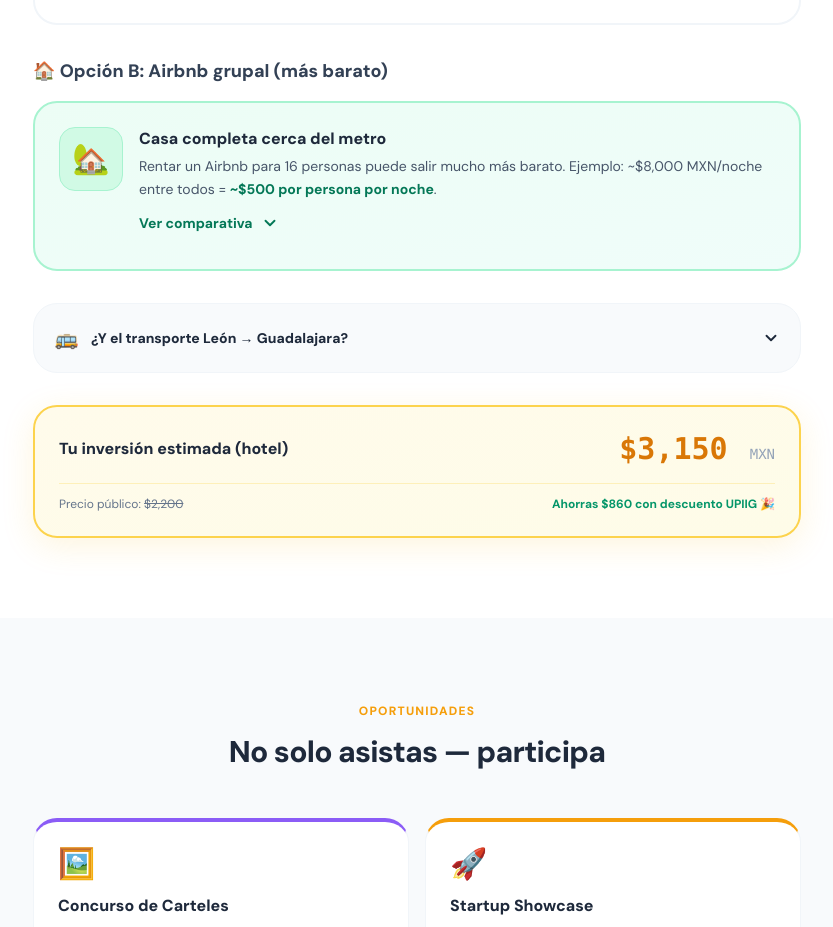
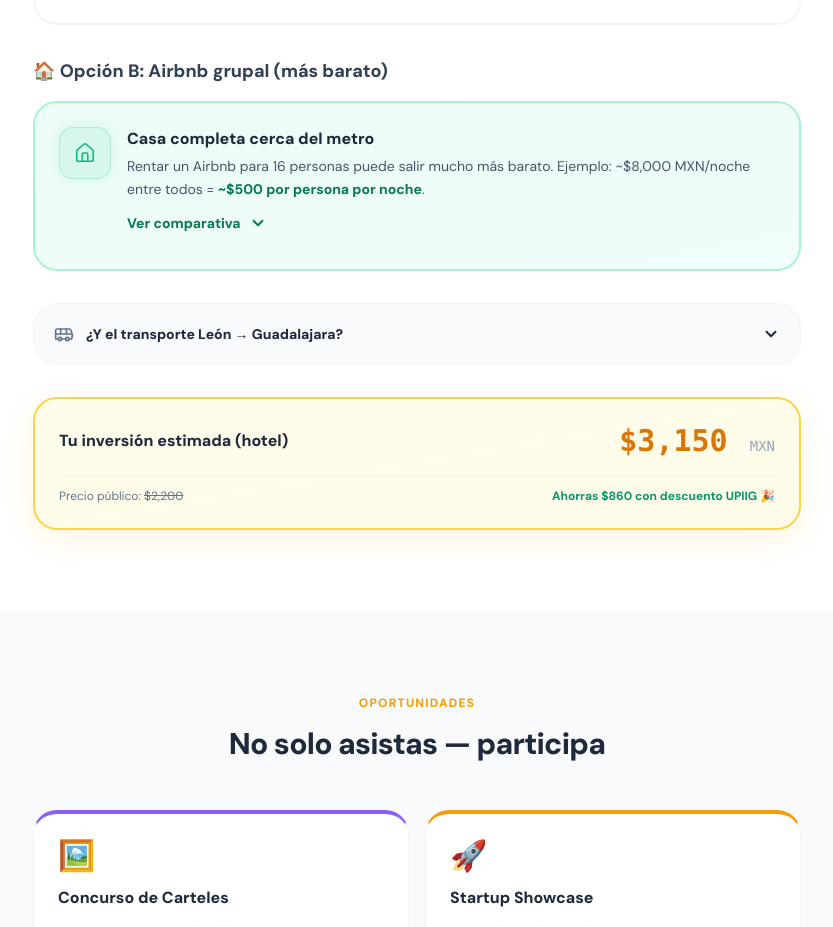
Before and after one commit to AlexJarry97/biogenesis-upiig, a Next.js app: page / in a window 1280 px wide. Shown: the part 3766-4693 px from the top of the page, without its empty margins (223-1056 px from the left). Built offline with nearby package versions, Linux system fonts and the light colour scheme.

Commit message:
feat: replace remaining emoji icons (House, Bus, Lightbulb, AlertTriangle)

```diff
--- a/app/page.js
+++ b/app/page.js
@@ -251,7 +251,7 @@ export default function Home() {
           <h3 className="font-extrabold text-lg text-slate-700 mb-4">🏠 Opción B: Airbnb grupal (más barato)</h3>
           <div className="bg-gradient-to-br from-emerald-50 to-teal-50 rounded-3xl p-6 border-2 border-emerald-200 mb-8">
             <div className="flex flex-col sm:flex-row items-start gap-4">
-              <div className="w-16 h-16 rounded-2xl bg-emerald-100 border border-emerald-200 flex items-center justify-center text-3xl flex-shrink-0">🏡</div>
+              <div className="flex-shrink-0"><IconBox icon={House} color="#10b981" /></div>
               <div className="flex-1">
                 <div className="font-extrabold text-slate-800 mb-1">Casa completa cerca del metro</div>
                 <div className="text-sm text-slate-600 mb-3 leading-relaxed">Rentar un Airbnb para 16 personas puede salir mucho más barato. Ejemplo: ~$8,000 MXN/noche entre todos = <strong className="text-emerald-700">~$500 por persona por noche</strong>.</div>
@@ -268,7 +268,7 @@ export default function Home() {
                       ))}
                     </div>
                     <div className="bg-amber-50 rounded-2xl p-4 border border-amber-200">
-                      <div className="font-bold text-sm text-amber-800 mb-2">⚠️ Consideraciones</div>
+                      <div className="font-bold text-sm text-amber-800 mb-2 flex items-center gap-1"><AlertTriangle size={14} color="#f59e0b" /> Consideraciones</div>
                       <div className="text-xs text-amber-700 space-y-1 leading-relaxed">
                         <div>• No incluye desayuno (tendrás que comprar comida)</div>
                         <div>• Coordinarse bien para limpieza</div>
@@ -286,7 +286,7 @@ export default function Home() {
           {/* TRANSPORTE */}
           <div className="bg-slate-50 rounded-3xl overflow-hidden border border-slate-100 mb-8">
             <button onClick={() => setST(!sT)} className="w-full flex items-center justify-between p-5">
-              <div className="flex items-center gap-3"><span className="text-xl">🚌</span><span className="font-extrabold text-slate-800 text-sm">¿Y el transporte León → Guadalajara?</span></div>
+              <div className="flex items-center gap-3"><Bus size={20} color="#64748b" /><span className="font-extrabold text-slate-800 text-sm">¿Y el transporte León → Guadalajara?</span></div>
               <Chev open={sT} />
             </button>
             {sT && (
@@ -301,7 +301,7 @@ export default function Home() {
                     </div>
                   ))}
                 </div>
-                <div className="bg-amber-50 rounded-2xl p-4 border border-amber-200 text-xs text-amber-700 font-medium">💡 Estamos gestionando transporte grupal UPIIG. Regístrate y te avisamos.</div>
+                <div className="bg-amber-50 rounded-2xl p-4 border border-amber-200 flex items-center gap-2 text-xs text-amber-700 font-medium"><Lightbulb size={14} color="#f59e0b" className="flex-shrink-0" /> Estamos gestionando transporte grupal UPIIG. Regístrate y te avisamos.</div>
               </div>
             )}
           </div>
```
